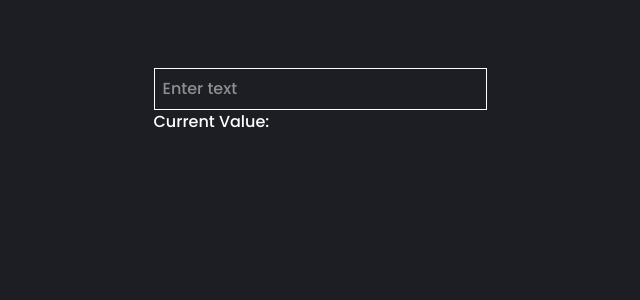
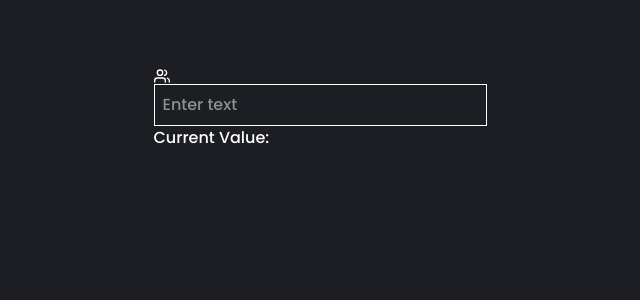
Before and after one commit to AkkalDhami/REACT-JS, a React (Vite) app in the folder 01-Intro-to-React/: page / in a window 1280 px wide. Shown: the top 300 px of the page, without its empty margins (320-960 px from the left). Built offline with nearby package versions, Linux system fonts and the light colour scheme.

Commit message:
add react-icon

```diff
--- a/01-Intro-to-React/package.json
+++ b/01-Intro-to-React/package.json
@@ -13,6 +13,7 @@
     "@tailwindcss/vite": "^4.1.11",
     "react": "^19.1.0",
     "react-dom": "^19.1.0",
+    "react-icons": "^5.5.0",
     "tailwindcss": "^4.1.11"
   },
   "devDependencies": {
--- a/01-Intro-to-React/src/components/LiftStateup.jsx
+++ b/01-Intro-to-React/src/components/LiftStateup.jsx
@@ -1,9 +1,11 @@
 import React, { useState } from "react";
+import { FiUsers } from "react-icons/fi";
 
 const LiftStateup = () => {
   const [inputValue, setInputValue] = useState("");
   return (
     <div>
+      <FiUsers />
       <InputComponent inputValue={inputValue} setInputValue={setInputValue} />
       <DisplayComponent inputValue={inputValue} />
     </div>
```
Also changed, not shown: 1 other file (tests, documents, lock files or other folders).
